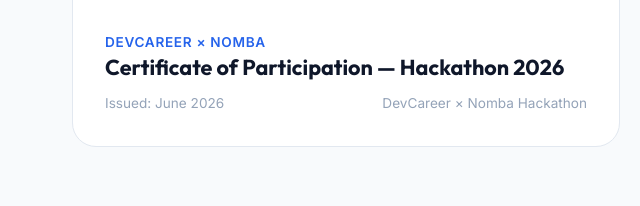
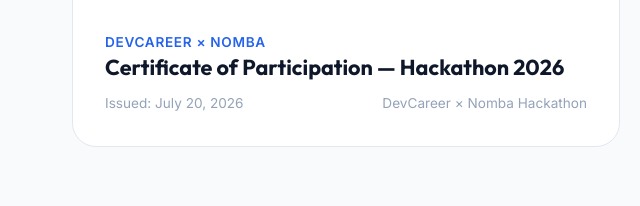
Before and after one commit to Abdullah-webd/ajala-abdullah, a website: page index.html in a window 1280 px wide. Shown: the part 6234-6440 px from the top of the page, 0-640 px from the left. Drawn offline with Linux system fonts and the light colour scheme.

Commit message:
fix: correct certificate issued date to July 20, 2026

```diff
--- a/index.html
+++ b/index.html
@@ -420,7 +420,7 @@
             <span class="cert-issuer">DevCareer × Nomba</span>
             <h3 class="cert-name">Certificate of Participation — Hackathon 2026</h3>
             <div class="cert-meta">
-              <span>Issued: June 2026</span>
+              <span>Issued: July 20, 2026</span>
               <span>DevCareer × Nomba Hackathon</span>
             </div>
           </div>
```
